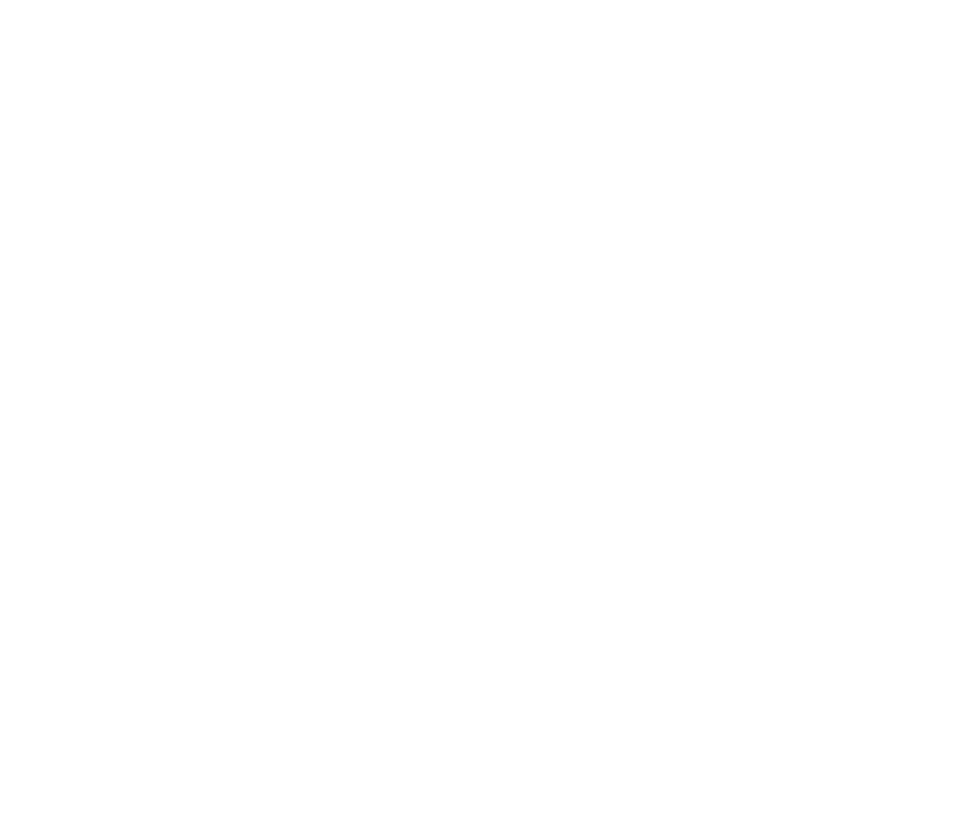
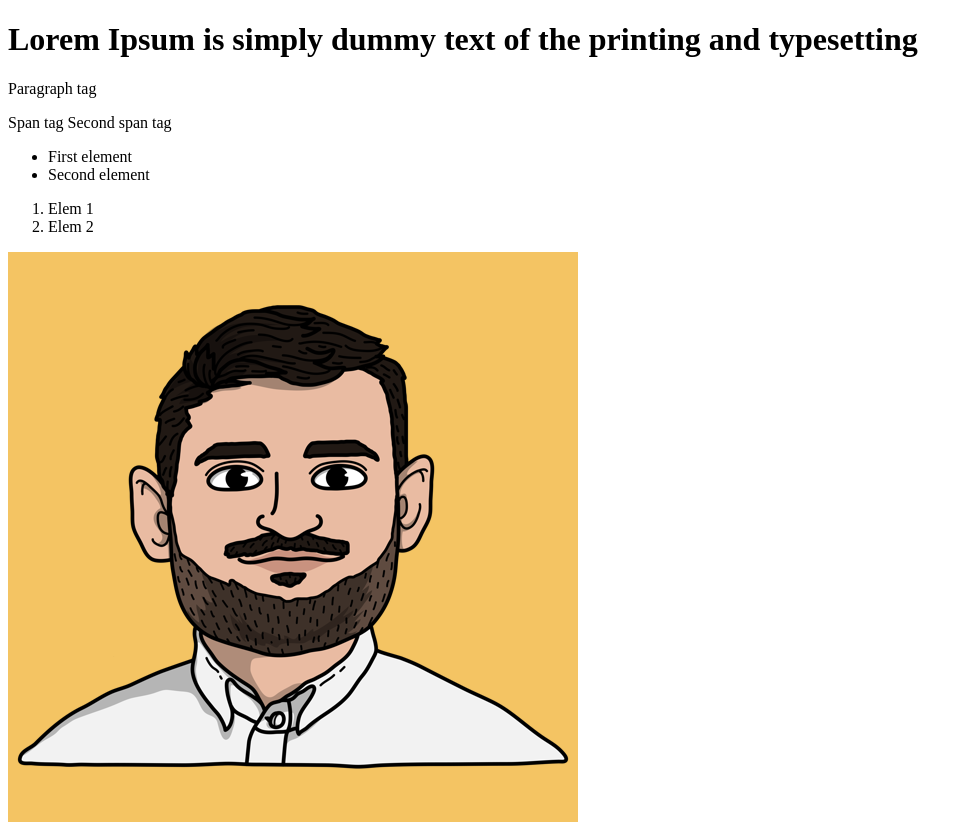
Before and after one commit to Negrescu29/strive, a plain HTML site: page w1/d3/index.html in a window 1280 px wide. Shown: the whole page, without its empty margins (0-973 px from the left). Before the commit the page ends 800 px from the top, so only its background shows below. Drawn offline with Linux system fonts and the light colour scheme.

Commit message:
added list, image src and href

```diff
--- a/w1/d3/index.html
+++ b/w1/d3/index.html
@@ -4,7 +4,32 @@
     <meta charset="UTF-8">
     <title>My first html page</title>
 </head>
+
 <body>
+    <h1>Lorem Ipsum is simply dummy text of the printing and typesetting</h1>
+    <p>Paragraph tag</p>
+    <span>Span tag</span>
+    <span>Second span tag</span>
 
+    <!-- unordered list-->
+    <ul>
+        <li>First element</li>
+        <li>Second element</li>
+    </ul>
+
+    <!-- ordered list-->
+    <ol>
+        <li> Elem 1</li>
+        <li> Elem 2</li>
+    </ol>
+
+    <!-- Image tag is self has a self closing tag
+        There are common atributes for classes, id, etc. But img has specific atributs
+    -->
+    <img src="./img/ion_avatar.png" alt="Image is not available"  >
+
+    <!-- Annchor tag gives us posibility to link other pages and a
+    required atribute is href-->
+    <a href=""></a>
 </body>
 </html>
```
